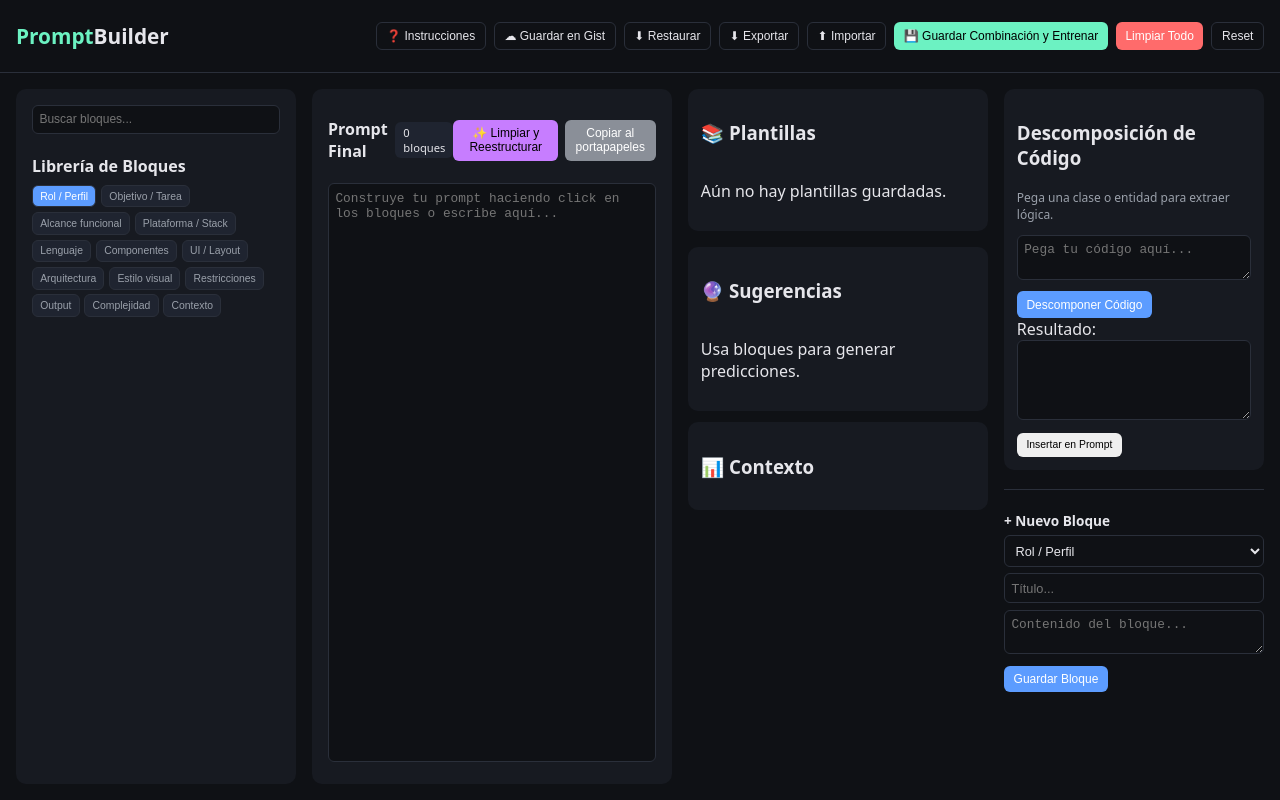
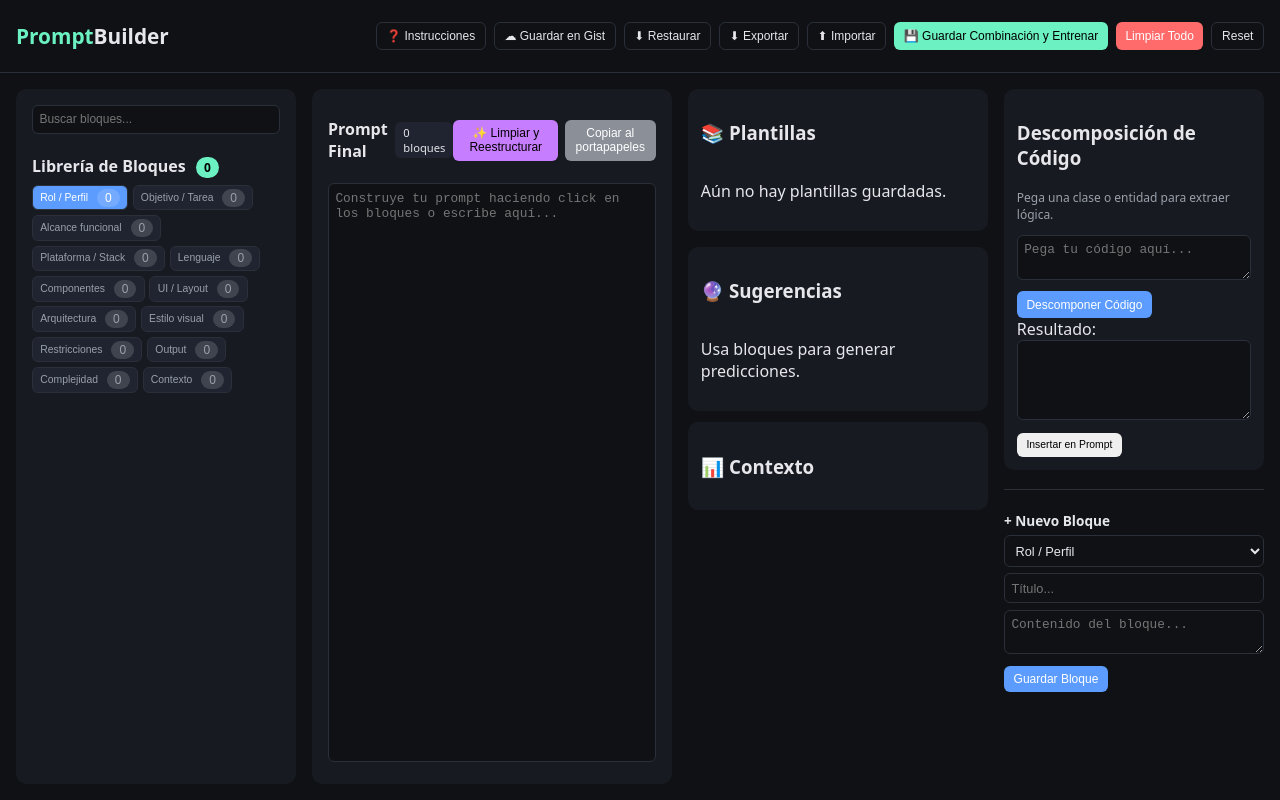
Before and after one commit to dony9324/Prompt-Builder-para-Devs, a plain HTML site: page index.html in a window 1280 px wide. Drawn offline with Linux system fonts and the light colour scheme.

Commit message:
feedback de confianza

```diff
--- a/app.js
+++ b/app.js
@@ -57,6 +57,7 @@ function addBlock(type, title, content) {
     favorite: false // ⭐ NUEVO
   });
   saveState();
+  renderTaxonomy();
 }
 function toggleFavorite(id) {
   const block = findBlock(id);
@@ -87,6 +88,7 @@ const promptTextarea = document.getElementById("main-prompt");
 promptTextarea.addEventListener("input", () => {
   state.prompt = promptTextarea.value;
   saveState();
+  renderTaxonomy();
 });
 
 
@@ -115,6 +117,7 @@ function updateRelations() {
     });
   });
   saveState();
+  renderTaxonomy();
 }
 
 /* ========= PREDICTIONS ========= */
@@ -308,6 +311,7 @@ document.getElementById("save-combination").onclick = () => {
 
   saveState();
   renderTemplates();
+  renderTaxonomy();
 };
 
 function renderTemplates() {
@@ -334,6 +338,7 @@ function applyTemplate(template) {
   renderBlocks();
   renderPredictions();
   saveState();
+  renderTaxonomy();
 }
 /* Exportar*/
 document.getElementById("export-json").onclick = () => {
@@ -482,6 +487,7 @@ function importState(parsed) {
   state.templates = parsed.templates || [];
   state.selected = new Set(parsed.selected || []);
   saveState();
+  renderTaxonomy();
   renderAll();
 }
 /* Guardar nuevos bloques */
@@ -521,6 +527,7 @@ function updateBlock(id, newType, newTitle, newContent) {
   block.content = newContent;
 
   saveState();
+  renderTaxonomy();
   rebuildPrompt();
   renderBlocks();
   renderPredictions();
@@ -566,6 +573,7 @@ function insertAtCursor(text) {
 
   state.prompt = textarea.value;
   saveState(); // 🔒 persistencia atómica
+  renderTaxonomy();
 }
 
 function deleteBlock(id) {
@@ -589,6 +597,7 @@ function deleteBlock(id) {
   rebuildPrompt();
   renderBlocks();
   renderPredictions();
+  renderTaxonomy();
 }
 const helpModal = document.getElementById("help-modal");
 
@@ -607,3 +616,36 @@ document.addEventListener("keydown", (e) => {
 function closeHelpModal() {
   helpModal.classList.add("hidden");
 }
+function getTotalBlocksCount() {
+  return Object.values(state.blocks)
+    .reduce((sum, arr) => sum + arr.length, 0);
+}
+
+function getBlocksCountByType(type) {
+  return (state.blocks[type] || []).length;
+}
+function renderTotalBlocksCount() {
+  document.getElementById("total-blocks-count").innerText =
+    getTotalBlocksCount();
+}
+function renderTaxonomy() {
+  const nav = document.getElementById("taxonomy-nav");
+  nav.innerHTML = "";
+
+  TAXONOMY.forEach(type => {
+    const btn = document.createElement("button");
+    btn.className = "tab-btn" + (type === state.currentType ? " active" : "");
+    btn.innerHTML = `
+      ${type}
+      <span class="count-badge">${getBlocksCountByType(type)}</span>
+    `;
+    btn.onclick = () => {
+      state.currentType = type;
+      renderBlocks();
+      renderTaxonomy();
+    };
+    nav.appendChild(btn);
+  });
+
+  renderTotalBlocksCount();
+}
--- a/index.html
+++ b/index.html
@@ -30,7 +30,9 @@
   placeholder="Buscar bloques..."
   class="block-search"
 />
-            <h2>Librería de Bloques</h2>
+            <h2>Librería de Bloques
+                <span id="total-blocks-count" class="count-badge">0</span>
+            </h2>
              <div id="taxonomy-nav" class="tabs">
 
     </div>
--- a/styles.css
+++ b/styles.css
@@ -391,3 +391,18 @@ textarea {
   font-size: 1.2rem;
   cursor: pointer;
 }
+.count-badge {
+  background: var(--accent, #6cf);
+  color: #000;
+  border-radius: 999px;
+  padding: 2px 8px;
+  font-size: 0.75rem;
+  margin-left: 6px;
+  vertical-align: middle;
+}
+
+.tab-btn .count-badge {
+  margin-left: 6px;
+  background: rgba(255,255,255,0.15);
+  color: inherit;
+}
```
